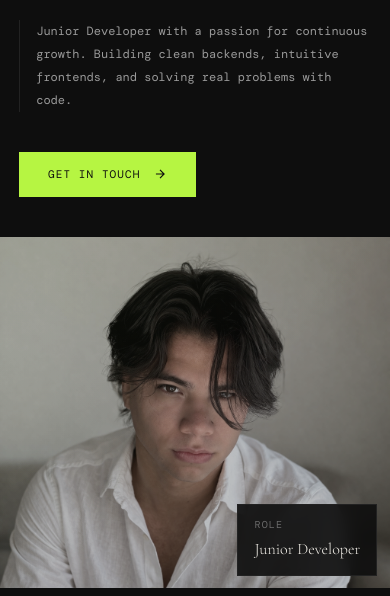
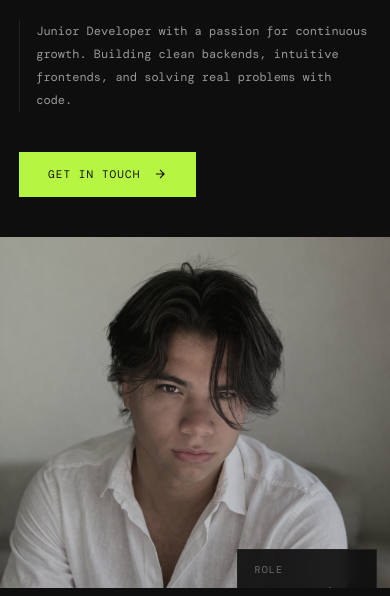
Before and after one commit to Pmarc4l/Portfolio-Software-Developer---Frontend-Backend, a plain HTML site: page index.html in a window 390 px wide. Shown: the part 248-844 px from the top of the page. Drawn offline with nearby package versions, Linux system fonts and the light colour scheme; a web font is replaced by a local one.

Commit message:
Update style.css

```diff
--- a/style.css
+++ b/style.css
@@ -573,7 +573,7 @@ footer {
   .hero-left { padding: 2rem 1.2rem 2.5rem; }
   .hero-name { font-size: clamp(2.8rem, 12vw, 3.6rem); }
   .hero-bio { font-size: 12px; max-width: 100%; }
-  .hero-overlay { bottom: 0.8rem; right: 0.8rem; padding: 0.7rem 1rem;}
+  .hero-overlay { bottom: -2rem; right: 0.8rem; padding: 0.7rem 1rem;}
   section { padding: 3.5rem 1.2rem; }
   section::before { font-size: 9rem; top: 0; right: 0.5rem; }
   .section-title { font-size: clamp(1.8rem, 7vw, 2.4rem); margin-bottom: 2rem; }
```
